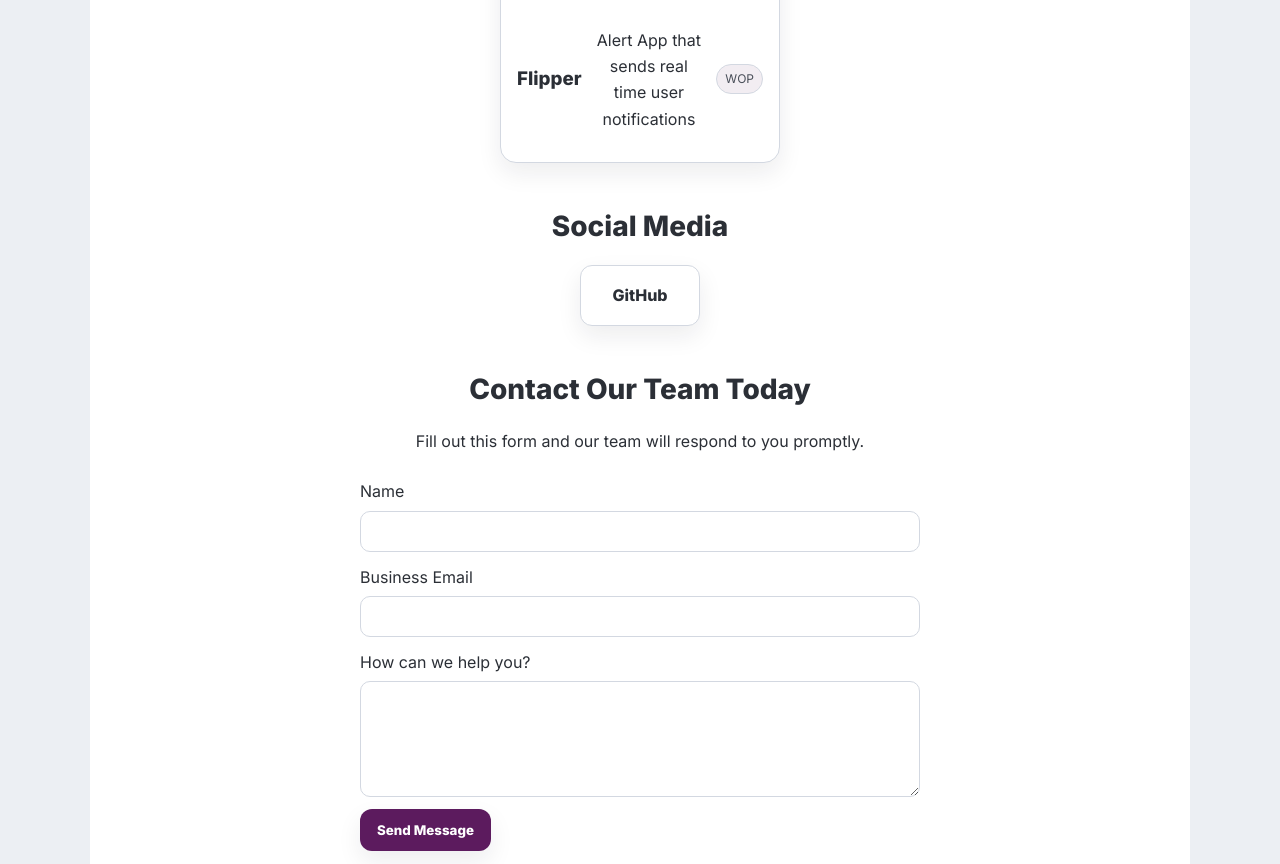
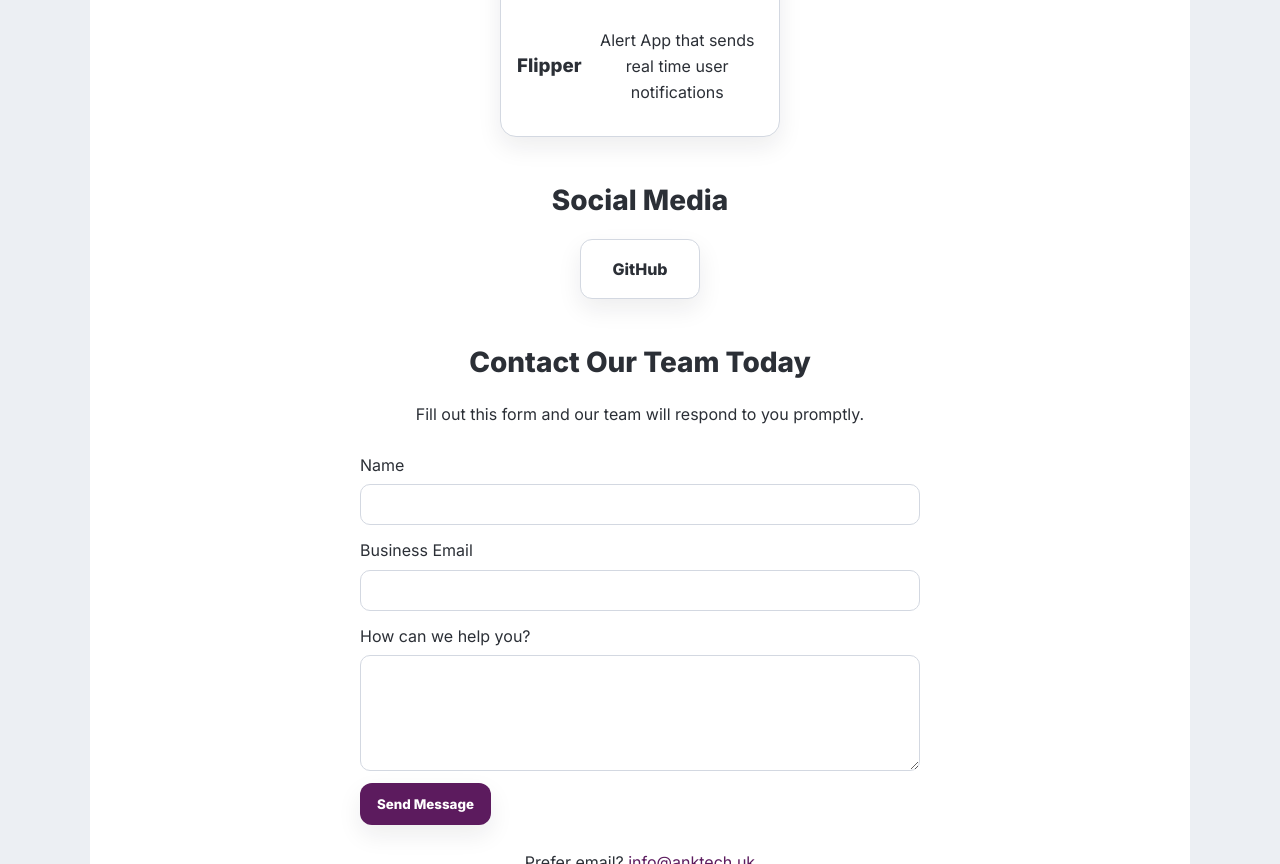
Before and after one commit to Arsenell/ANKWebiste, a plain HTML site: page index.html in a window 1280 px wide. Shown: the part 1267-2131 px from the top of the page. Drawn offline with Linux system fonts and the light colour scheme.

Commit message:
Remove WOP chip from Clients & Partners section

```diff
--- a/index.html
+++ b/index.html
@@ -103,7 +103,7 @@ Our services include:</p>
           <div class="feature-body">
             <h3>Flipper</h3>
             <p>Alert App that sends real time user notifications</p>
-            <span class="chip">WOP</span>
+
           </div>
         </a>
       </div>
```
